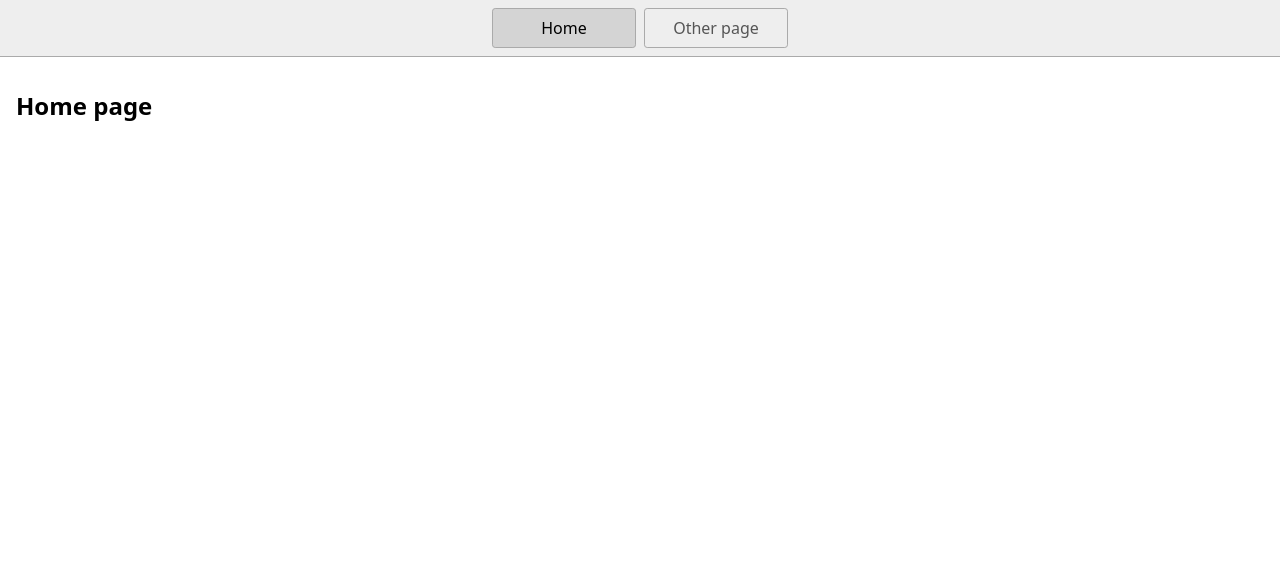
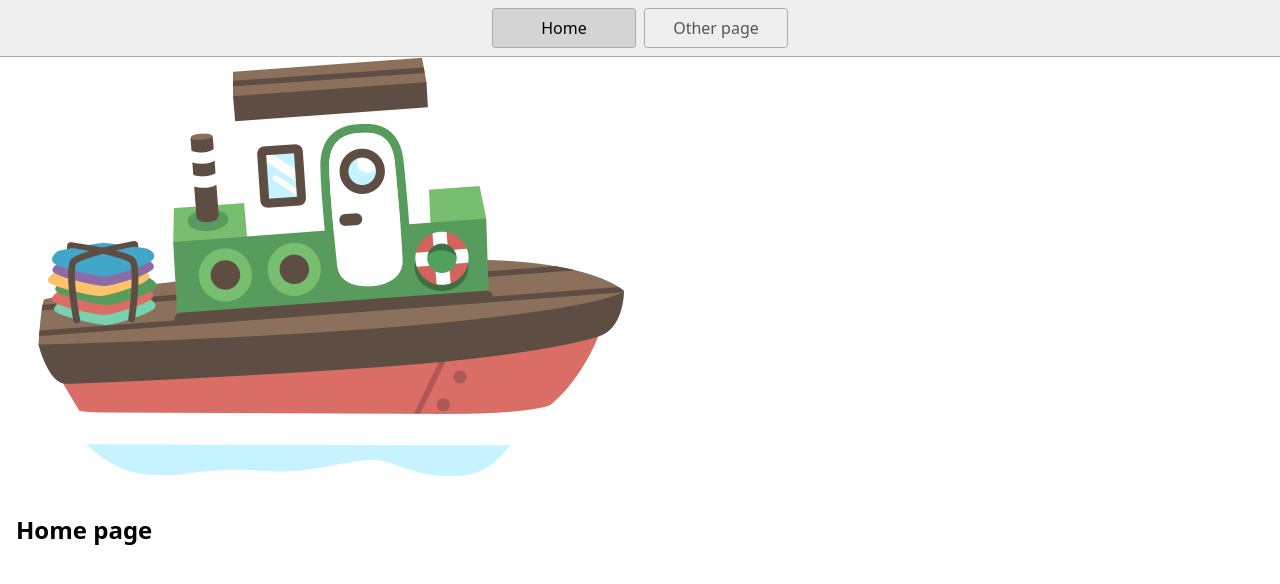
Before and after one commit to s1871012/web-platform-okurc3, a plain HTML site: page index.html in a window 1280 px wide. Drawn offline with Linux system fonts and the light colour scheme.

Commit message:
1 binaries uploaded

```diff
--- a/index.html
+++ b/index.html
@@ -16,6 +16,8 @@
       <a href="/" aria-current="page">Home</a>
       <a href="/page2.html">Other page</a>
     </nav>
+
+    <img src="boat.png">
     <main>
       <h1>Home page</h1>
     </main>
```
